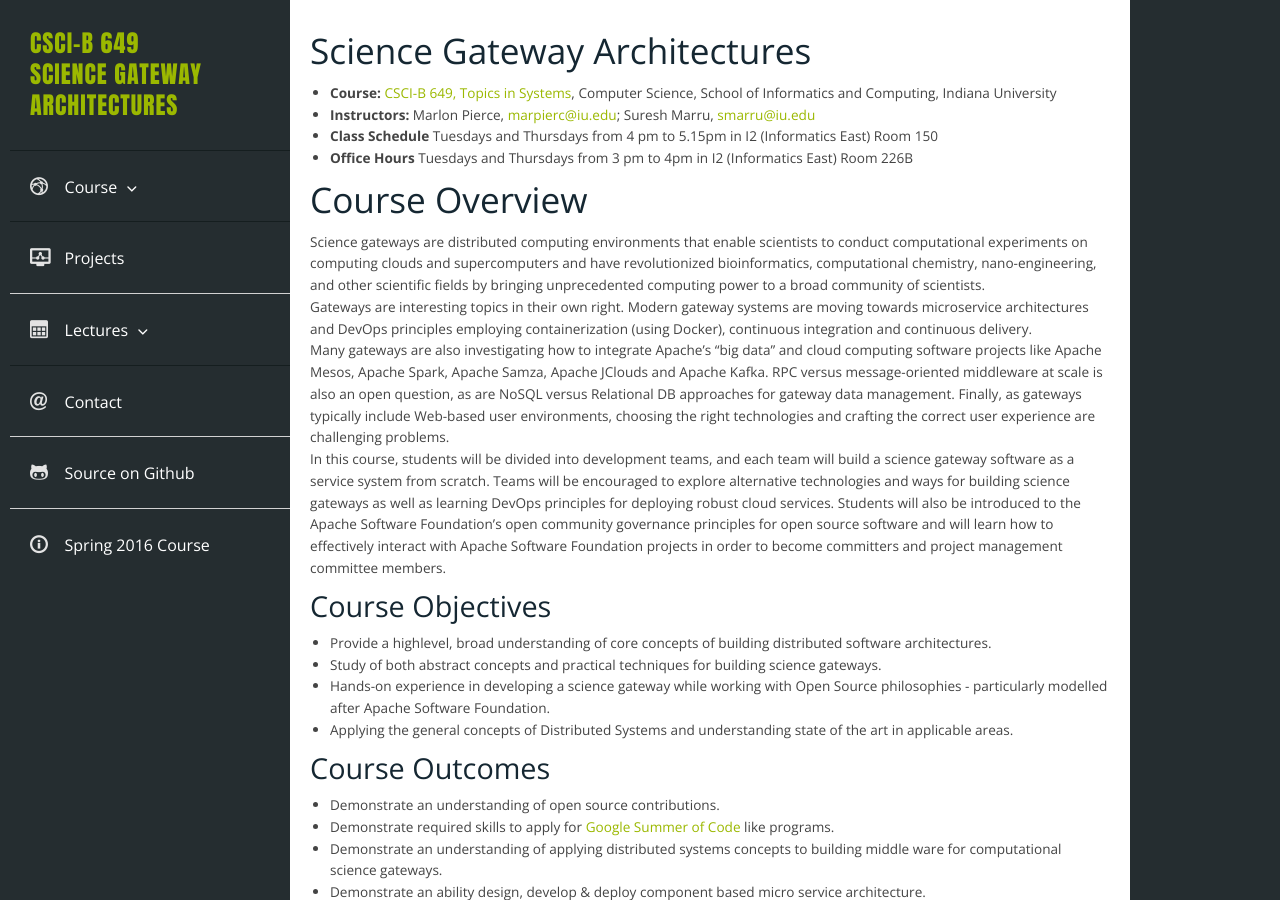
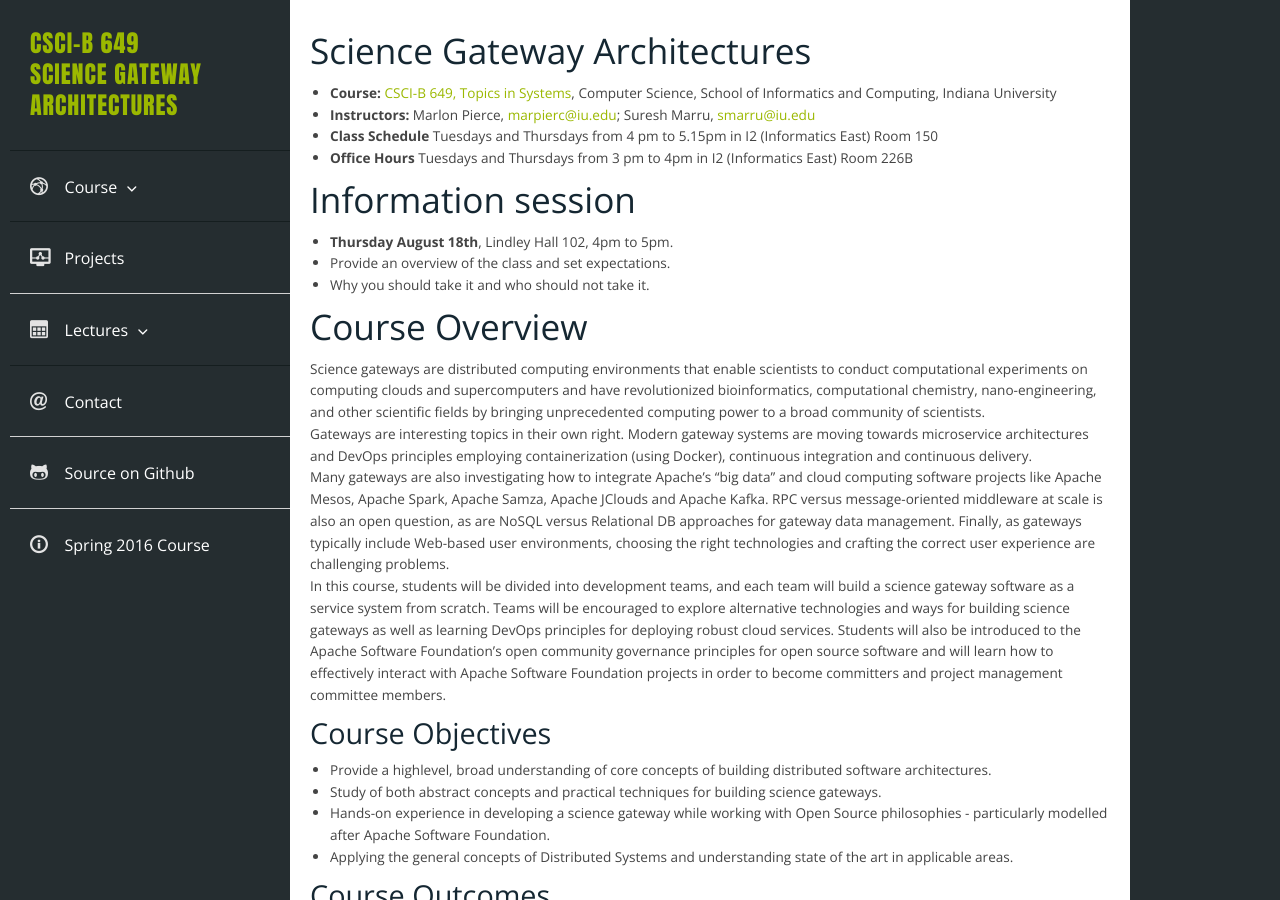
Before and after one commit to airavata-courses/airavata-courses.github.io, a Jekyll site: the page built from index.md, in a window 1280 px wide and 900 px high. Built offline with Jekyll 4.4.1, drawn with Linux system fonts in a browser that asks for light colours.

Commit message:
adding info sessions

```diff
--- a/index.md
+++ b/index.md
@@ -8,6 +8,11 @@ layout: default
 * **Instructors:** Marlon Pierce, [marpierc@iu.edu](mailto:marpierc@iu.edu); Suresh Marru, [smarru@iu.edu](mailto:smarru@iu.edu)
 * **Class Schedule** Tuesdays and Thursdays from 4 pm to 5.15pm in I2 (Informatics East) Room 150
 * **Office Hours** Tuesdays and Thursdays from 3 pm to 4pm in I2 (Informatics East) Room 226B
+
+## Information session
+* **Thursday August 18th**, Lindley Hall 102, 4pm to 5pm.
+* Provide an overview of the class and set expectations.
+* Why you should take it and who should not take it.
 
 ## Course Overview
 
```
